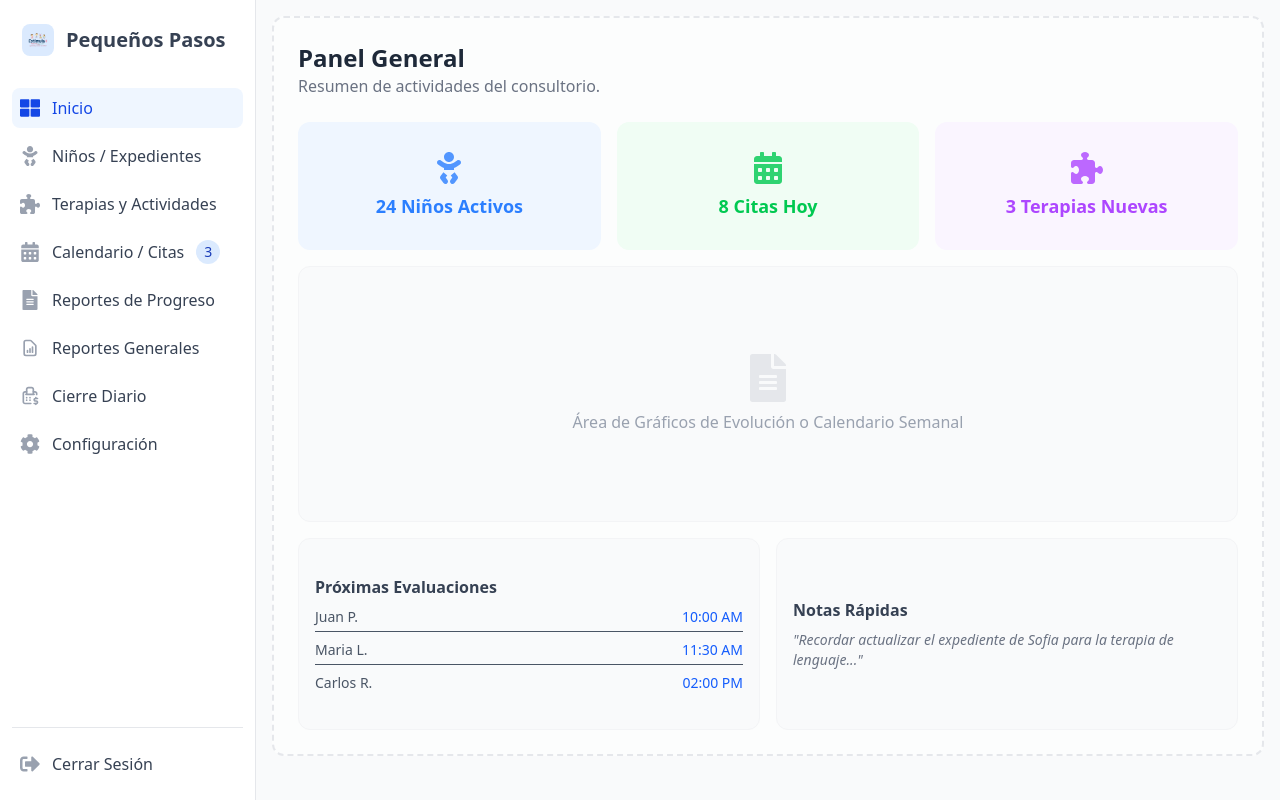
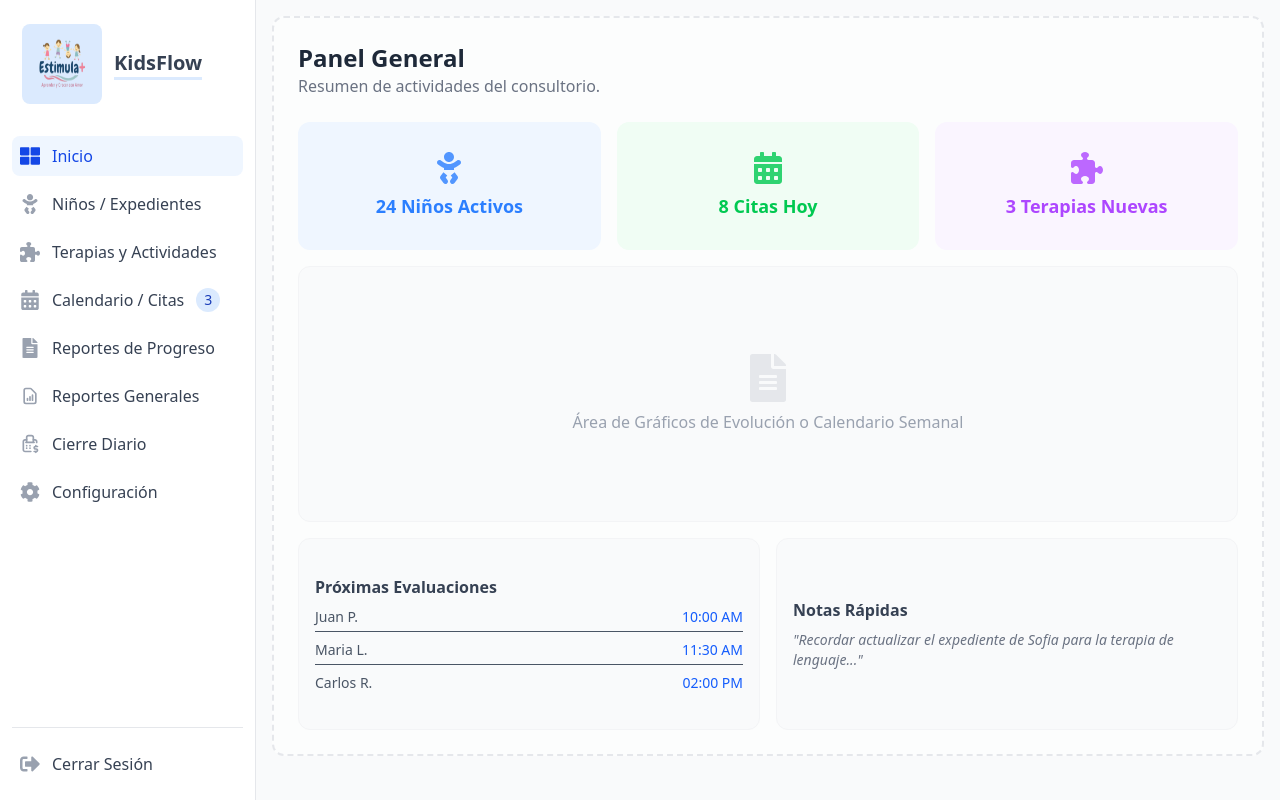
Before and after one commit to ALYOX-MPH/Estimula-, a React (Vite) app: page / in a window 1280 px wide. Built offline with nearby package versions, Linux system fonts and the light colour scheme.

Commit message:
arreglando diseño del home

```diff
--- a/src/layout/Sidebar/Sidebar.tsx
+++ b/src/layout/Sidebar/Sidebar.tsx
@@ -47,11 +47,11 @@ export default function Sidebar() {
               {/* Logo Area (Desktop) & Menu */}
               <div>
                 <div className="hidden sm:flex items-center mb-8 pl-2.5 pt-2">
-                    <div className="w-8 h-8 bg-blue-100 text-blue-600 rounded-lg flex items-center justify-center mr-3">
-                      <img className='' src="src/assets/estimula+sinfondo.png" alt="" />
+                    <div className="w-20 h-20 bg-blue-100 text-blue-600 rounded-lg flex items-center justify-center mr-3">
+                      <img className='h-20 w-2xl' src="src/assets/estimula+sinfondo.png" alt="" />
                     </div>
-                    <span className="self-center text-xl font-bold whitespace-nowrap text-gray-700">
-                        Pequeños Pasos
+                    <span className="self-center border-b-3 border-blue-100 text-xl font-bold whitespace-nowrap text-gray-700">
+                        KidsFlow
                     </span>
                 </div>
 
```
